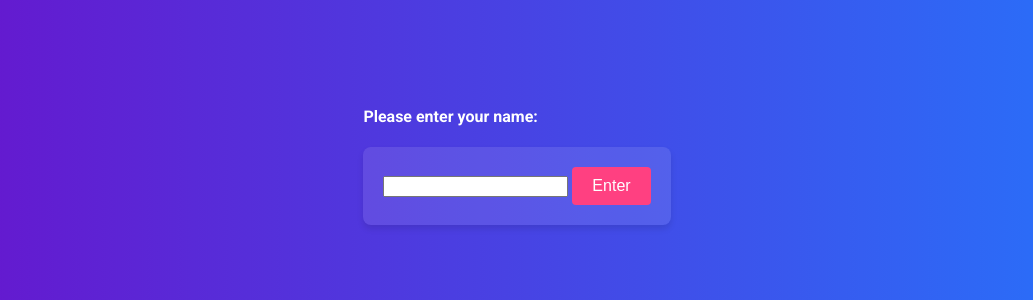
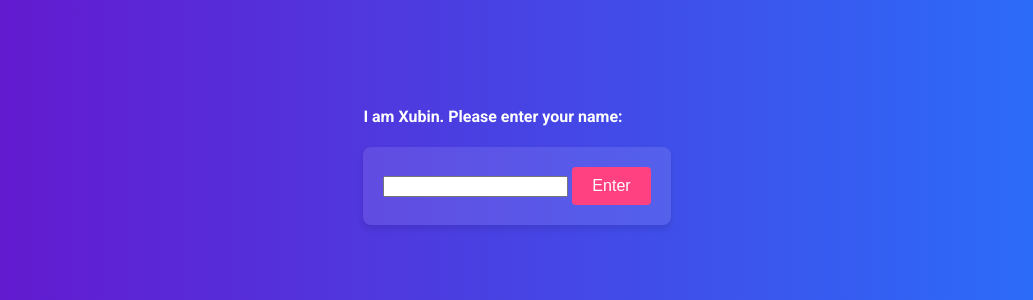
Before and after one commit to teohteiktoe/2025-S1-3415-Seminar2, a Flask app: page / in a window 1280 px wide. Shown: the part 245-545 px from the top of the page, without its empty margins (123-1156 px from the left). Run offline with Flask 3, Linux system fonts and the light colour scheme.

Commit message:
add name to index.html

```diff
--- a/templates/index.html
+++ b/templates/index.html
@@ -51,7 +51,7 @@
 </head>
 <body>
     <div class = "container">
-        <h4>Please enter your name: </h4>
+        <h4>I am Xubin. Please enter your name: </h4>
         <form action = "/main" method = "POST">
             <input type = "text" name = "name">
             <input type = "submit" value ="Enter">
```
